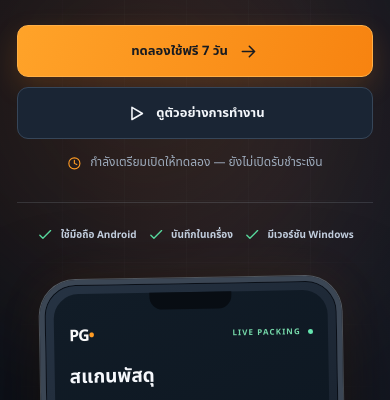
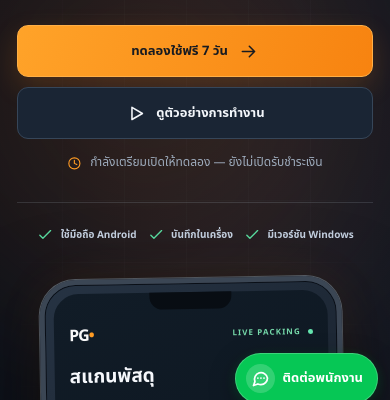
Before and after one commit to paitoonsamba-hub/parcelguard-offline, a plain HTML site: page public/index.html in a window 390 px wide. Shown: the part 427-827 px from the top of the page. Drawn offline with Linux system fonts and the light colour scheme.

Commit message:
Style floating contact staff button for desktop and mobile

```diff
--- a/public/styles.css
+++ b/public/styles.css
@@ -408,3 +408,22 @@ h1,h2,h3,p { margin-top:0; }
 .manual-order-box .manual-order-note{padding:12px 14px;background:rgba(255,155,35,.075);border-left:3px solid var(--orange);font-size:12px;color:#e4c59d}
 .manual-order-actions{display:grid;gap:12px}.manual-order-actions small{color:var(--faint);font-size:11px;line-height:1.7;text-align:center}
 @media(max-width:800px){.manual-order-box{grid-template-columns:1fr;padding:23px;gap:20px}.manual-order-section{padding-top:40px;padding-bottom:60px}}
+
+/* Floating LINE OA support contact — fixed and visible across site sections. */
+.floating-line-contact{
+  position:fixed;right:20px;bottom:calc(22px + env(safe-area-inset-bottom, 0px));z-index:90;
+  display:inline-flex;align-items:center;gap:10px;padding:12px 18px 12px 12px;
+  background:#06c755;color:#fff;border:1px solid rgba(255,255,255,.22);
+  border-radius:999px;font-size:14px;font-weight:800;line-height:1.25;
+  box-shadow:0 8px 26px rgba(0,0,0,.38),0 3px 12px rgba(6,199,85,.23);
+  transition:transform .18s ease,box-shadow .18s ease;
+}
+.floating-line-contact:hover{transform:translateY(-3px);box-shadow:0 12px 32px rgba(0,0,0,.45)}
+.floating-line-contact:focus-visible{outline:3px solid #fff;outline-offset:3px}
+.floating-line-contact-icon{display:grid;place-items:center;width:34px;height:34px;flex:none;border-radius:50%;background:rgba(255,255,255,.18)}
+@media(max-width:600px){
+  .floating-line-contact{right:12px;bottom:calc(13px + env(safe-area-inset-bottom, 0px));padding:10px 14px 10px 10px;font-size:13px;gap:8px}
+  .floating-line-contact-icon{width:29px;height:29px}
+  .floating-line-contact-icon svg{width:21px;height:21px}
+}
+@media(prefers-reduced-motion:reduce){.floating-line-contact{transition:none}}
```
